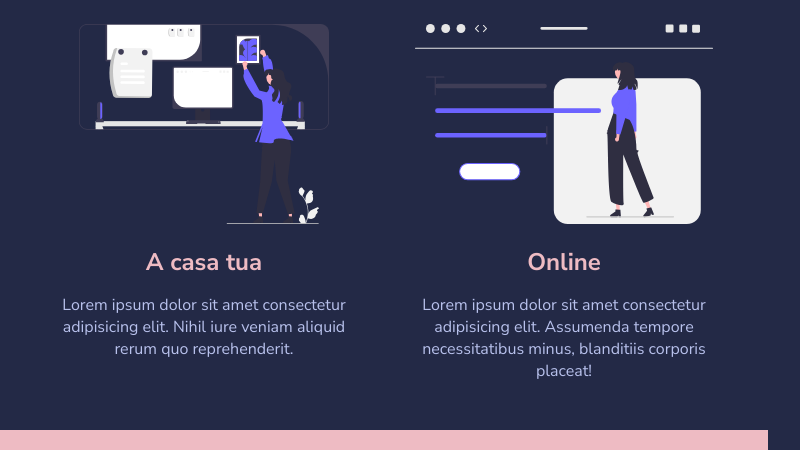
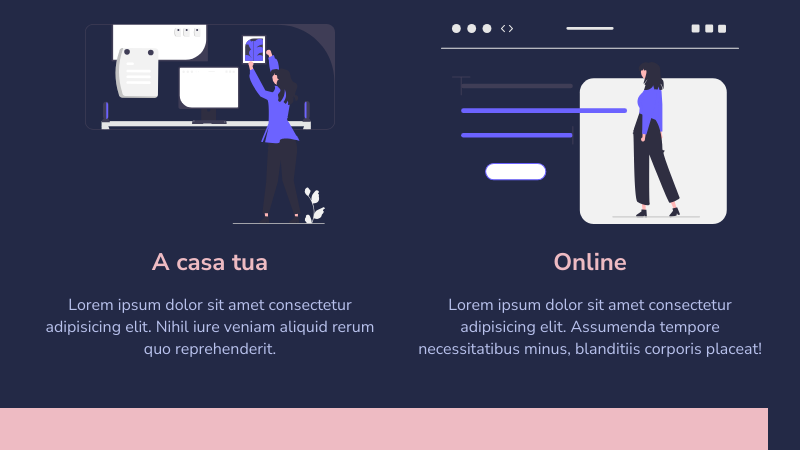
Before and after one commit to marcopriests/html-css-resp-wannabe, a plain HTML site: page index.html in a window 768 px wide. Shown: the part 209-659 px from the top of the page, 800 px wide, since content can reach past the window. Drawn offline with Linux system fonts and the light colour scheme.

Commit message:
[BONUS] Created media query between 768px and 1160px

```diff
--- /dev/null
+++ b/bonus/style.css
@@ -0,0 +1,7 @@
+/* TABLET > e < DESKTOP */
+@media screen and (min-width: 768px) and (max-width: 1160px) {
+
+    .container {
+        max-width: 800px;
+    }
+}
--- a/index.html
+++ b/index.html
@@ -9,6 +9,7 @@
     <link href="https://fonts.googleapis.com/css2?family=Nunito+Sans:wght@400;700&display=swap" rel="stylesheet" />
     <!-- Main Styles -->
     <link rel="stylesheet" href="./css/style.css" />
+    <link rel="stylesheet" href="./bonus/style.css">
 </head>
 
 <body>
```
